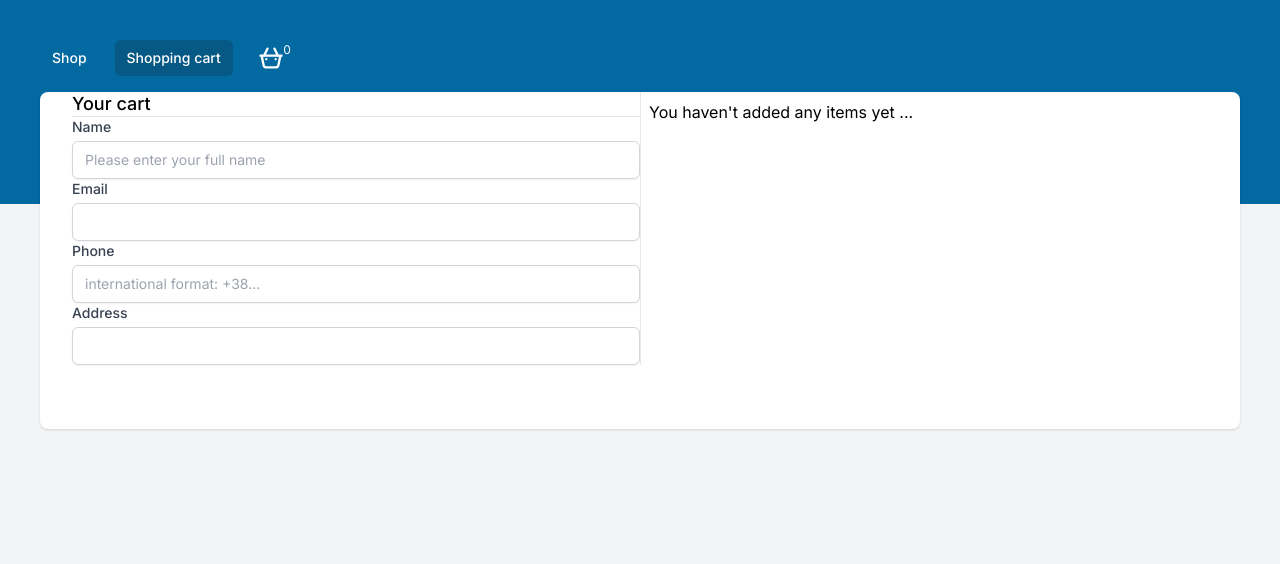
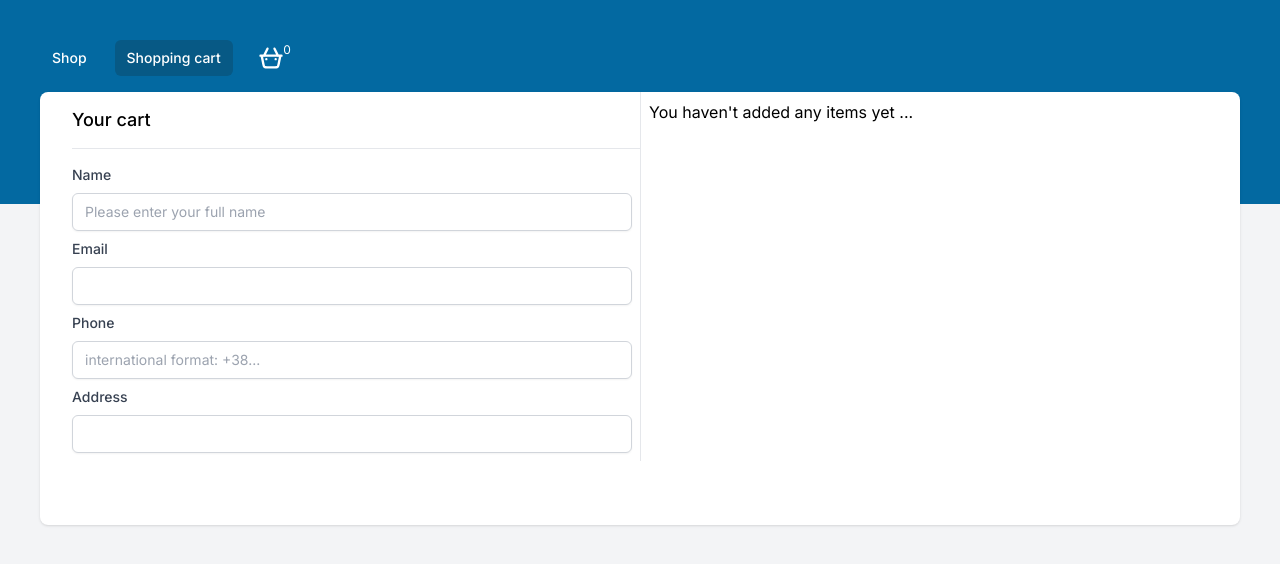
Before and after one commit to oksanabolbat/medicine-app, a Next.js app: page /shopping-cart in a window 1280 px wide. Shown: the top 564 px of the page. Built offline with nearby package versions, Linux system fonts and the light colour scheme.

Commit message:
feat: save order

```diff
--- a/app/(components)/basket.jsx
+++ b/app/(components)/basket.jsx
@@ -1,30 +1,48 @@
 "use client";
 
+import { useState } from "react";
 import { getBasketData } from "../lib/storage";
 import OrderProduct from "./order-product";
-import Order from "./order-product";
 
 const Basket = () => {
     const basketData = getBasketData();
+    const [orderDataJson, setOrderDataJson] = useState("");
 
-    //pharmacy=> products arr
+    const pharmacies = [...new Set(basketData.map((el) => el.phSlug))];
 
-    //get pharmacies
-    const pharmacies = [...new Set(basketData.map((el) => el.phSlug))];
-    console.log(pharmacies);
+    const createOrderHandler = (phSlug) => {
+        const products = getBasketData()
+            .filter((el) => el.phSlug === phSlug && el.count > 0)
+            .map((el) => ({
+                product_slug: el.slug,
+                count: el.count,
+                price: +el.price,
+                total: el.count * Number(el.price),
+            }));
 
+        const sum = products.reduce((acc, el) => (acc += +el.total), 0);
+        const itemsCount = products.reduce((acc, el) => (acc += el.count), 0);
+
+        const orderData = {
+            pharmacy: phSlug,
+            sum,
+            products,
+            items_count: itemsCount,
+        };
+
+        setOrderDataJson(JSON.stringify(orderData));
+    };
     return (
         <div className="p-2">
-            {/* {pharmacies.map((el) => (
-                <p>el</p>
-            ))} */}
             {basketData.length === 0 && (
                 <p>You haven't added any items yet ...</p>
             )}
 
             {pharmacies.map((el) => (
                 <div key={el}>
-                    <h3 className="font-semibold text-sky-900">{el}</h3>
+                    <h3 className="font-semibold text-sky-900 uppercase">
+                        {el}
+                    </h3>
                     {basketData.map((productData) => {
                         if (productData.phSlug === el) {
                             return (
@@ -35,6 +53,22 @@ const Basket = () => {
                             );
                         }
                     })}
+                    <div className="flex justify-end">
+                        <input
+                            name="order"
+                            value={orderDataJson}
+                            readOnly
+                            className="hidden"
+                        />
+                        <button
+                            type="submit"
+                            className="italic font-semibold text-purple-800 hover:text-purple-400 mb-4"
+                            onClick={() => createOrderHandler(el)}
+                            name={`pharmacy:${el}`}
+                        >
+                            place order
+                        </button>
+                    </div>
                 </div>
             ))}
         </div>
--- a/app/(components)/cart/input.jsx
+++ b/app/(components)/cart/input.jsx
@@ -1,4 +1,4 @@
-const Input = ({ label, id, name, placeholder, type }) => {
+const Input = ({ label, id, name, placeholder, type, required }) => {
     return (
         <div className="col-span-12">
             <label
@@ -9,10 +9,11 @@ const Input = ({ label, id, name, placeholder, type }) => {
             </label>
             <input
                 type={type || "text"}
-                className="mt-1 block w-full rounded-md border border-gray-300 py-2 px-3 shadow-sm focus:border-sky-500 focus:outline-none focus:ring-sky-500 sm:text-sm"
+                className="my-2 block w-full rounded-md border border-gray-300 py-2 px-3 shadow-sm focus:border-sky-500 focus:outline-none focus:ring-sky-500 sm:text-sm"
                 id={id}
                 name={name}
                 placeholder={placeholder || ""}
+                required={required}
             />
         </div>
     );
--- a/app/(components)/cart/main-form.jsx
+++ b/app/(components)/cart/main-form.jsx
@@ -2,22 +2,30 @@ import Input from "./input";
 
 const MainForm = () => {
     return (
-        <form action="post" className="col-span-12 sm:col-span-6">
+        <div className="col-span-12 sm:col-span-6 pt-4 pr-2">
             <Input
                 id="name"
-                name="name"
+                name="user_name"
                 label="Name"
                 placeholder="Please enter your full name"
+                required={true}
             />
-            <Input id="email" type="text" name="email" label="Email" />
+            <Input
+                id="email"
+                type="text"
+                name="email"
+                label="Email"
+                required={true}
+            />
             <Input
                 id="phone"
                 name="phone"
                 label="Phone"
                 placeholder="international format: +38..."
+                required={true}
             />
             <Input id="address" name="address" label="Address" />
-        </form>
+        </div>
     );
 };
 
--- a/app/(components)/ui/button.jsx
+++ b/app/(components)/ui/button.jsx
@@ -3,6 +3,7 @@ const Button = ({ children, onClick }) => {
         <button
             className=" px-3 py-2 min-w-28  bg-sky-600 border-2 border-sky-600 hover:bg-transparent rounded-xl text-white hover:text-inherit transition-all duration-500"
             onClick={onClick}
+            type="button"
         >
             {children}
         </button>
--- a/app/(context)/index.jsx
+++ b/app/(context)/index.jsx
@@ -1,11 +1,9 @@
 "use client";
 import { createContext, useContext, useState } from "react";
-//import { getBasketCount } from "../lib/storage";
 
 const AppContext = createContext();
 
 export const AppWrapper = ({ children }) => {
-    //const defaultBasketCount = getBasketCount();
     const defaultBasketCount = 0;
 
     const [basketCount, setBasketCount] = useState(defaultBasketCount);
--- /dev/null
+++ b/app/(models)/Order.js
@@ -0,0 +1,34 @@
+import mongoose, { Schema } from "mongoose";
+
+mongoose.connect(`${process.env.MONGODB_URI}`);
+
+mongoose.Promise = global.Promise;
+
+const orderSchema = Schema(
+    {
+        slug: String,
+        user_name: String,
+        email: String,
+        phone: String,
+        address: String,
+        sum: Number,
+        items_count: Number,
+        pharmacy: String,
+        order: Array,
+    },
+    [
+        {
+            product_slug: String,
+            price: Number,
+            count: Number,
+            total: Number,
+        },
+    ],
+    {
+        timestamps: true,
+    }
+);
+
+const Order = mongoose.models.Order || mongoose.model("Order", orderSchema);
+
+export default Order;
--- /dev/null
+++ b/app/api/order/route.js
@@ -0,0 +1,19 @@
+import Order from "@/app/(models)/Order";
+import { sendOrder } from "@/app/lib/storage";
+
+import { NextResponse } from "next/server";
+
+export async function POST(req) {
+    try {
+        const body = await req.json();
+
+        const orderData = body.orderData;
+        console.log("ORDER DATA ", orderData);
+        await Order.create(orderData);
+
+        return NextResponse.json({ message: "Order placed" }, { status: 200 });
+    } catch (error) {
+        console.log(error);
+        return NextResponse.json({ message: "Error", error }, { status: 500 });
+    }
+}
--- /dev/null
+++ b/app/lib/order.js
@@ -0,0 +1,31 @@
+import { redirect } from "next/navigation";
+
+export const placeOrderHandler = async (formData) => {
+    "use server";
+
+    const details = JSON.parse(formData.get("order"));
+    const sum = Number(details.sum);
+
+    const orderData = {
+        slug: formData.get("user_name") + String(new Date()),
+        user_name: formData.get("user_name"),
+        email: formData.get("email"),
+        phone: formData.get("phone"),
+        address: formData.get("address"),
+        sum,
+        pharmacy: details.pharmacy,
+        items_count: details.items_count,
+        order: details.products,
+    };
+
+    const res = await fetch(`${process.env.BASE_URL}/api/order`, {
+        method: "POST",
+        body: JSON.stringify({ orderData }),
+        "context-type": "application/json",
+    });
+    if (!res.ok) {
+        throw new Error("Failed to place your Order");
+    } else {
+        redirect(`/order/placed/${details.pharmacy}`);
+    }
+};
--- a/app/lib/storage.js
+++ b/app/lib/storage.js
@@ -58,3 +58,11 @@ export const updateMedicineCount = (phSlug, medSlug, inc) => {
         localStorage.setItem("medicines", JSON.stringify(basketData));
     }
 };
+
+export const sendOrder = (phSlug) => {
+    const basketData = getBasketData();
+    localStorage.setItem(
+        "medicines",
+        JSON.stringify(basketData.filter((el) => el.phSlug !== phSlug))
+    );
+};
--- /dev/null
+++ b/app/order/placed/[slug]/page.jsx
@@ -0,0 +1,16 @@
+"use client";
+
+import { useAppContext } from "@/app/(context)";
+import { getBasketCount, sendOrder } from "@/app/lib/storage";
+
+export default async function Page({ params }) {
+    const { setBasketCount } = useAppContext();
+
+    sendOrder(params.slug);
+    setBasketCount(getBasketCount());
+    return (
+        <div className="py-24 text-center font-semibold">
+            <p>Thank you! Your order has been placed ({params.slug})</p>
+        </div>
+    );
+}
--- a/app/shopping-cart/layout.jsx
+++ b/app/shopping-cart/layout.jsx
@@ -1,8 +1,13 @@
+import { placeOrderHandler } from "../lib/order";
+
 const CartLayout = ({ children }) => {
     return (
-        <div className="divide-y divide-gray-200 lg:grid lg:grid-cols-12 lg:divide-y-0 lg:divide-x">
+        <form
+            className="divide-y divide-gray-200 lg:grid lg:grid-cols-12 lg:divide-y-0 lg:divide-x"
+            action={placeOrderHandler}
+        >
             {children}
-        </div>
+        </form>
     );
 };
 
--- a/app/shopping-cart/page.jsx
+++ b/app/shopping-cart/page.jsx
@@ -4,8 +4,8 @@ import MainForm from "../(components)/cart/main-form";
 export default function ShoppingCart() {
     return (
         <>
-            <div className="divide-y divide-gray-200 lg:col-span-6">
-                <h2 className="text-lg font-medium leading-6 text-gray-90">
+            <div className="divide-y divide-gray-200 lg:col-span-6 ">
+                <h2 className="text-lg font-medium leading-6 text-gray-90 my-4">
                     Your cart
                 </h2>
                 <MainForm />
```
